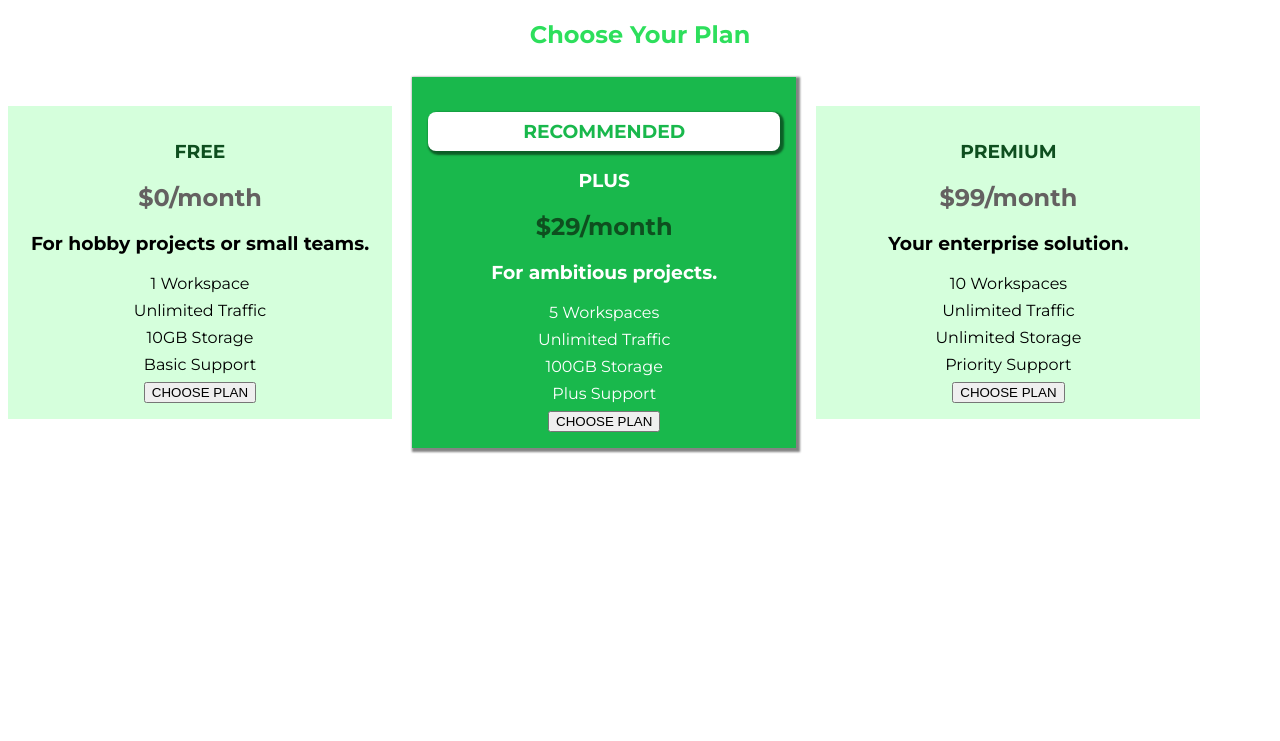
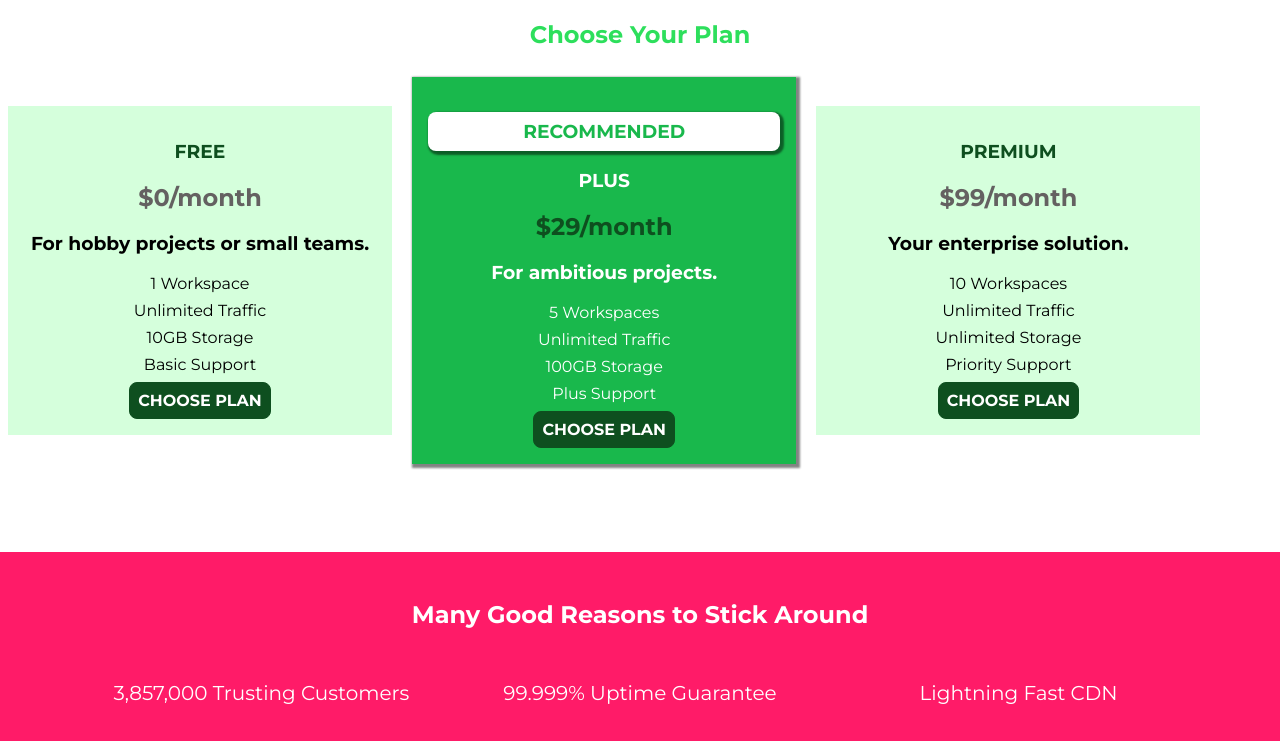
Before and after one commit to elham-miandej/Css, a plain HTML site: page Plan/index.html in a window 1280 px wide. Shown: the part 571-1312 px from the top of the page. Before the commit the page ends 1027 px from the top, so only its background shows below. Drawn offline with Linux system fonts and the light colour scheme.

Commit message:
new changes

```diff
--- a/index.html
+++ b/Plan/index.html
@@ -50,7 +50,7 @@
                         <li>Basic Support</li>
                     </ul>
                     <div>
-                        <button>CHOOSE PLAN</button>
+                        <button class="button">CHOOSE PLAN</button>
                     </div>
                 </article>
                 <article class="plan plan--highlighted">
@@ -65,10 +65,10 @@
                         <li>Plus Support</li>
                     </ul>
                     <div>
-                        <button>CHOOSE PLAN</button>
+                        <button class="button">CHOOSE PLAN</button>
                     </div>
                 </article>
-                <article class="plan" >
+                <article class="plan">
                     <h1 class="plan__title">PREMIUM</h1>
                     <h2 class="plan__price">$99/month</h2>
                     <h3>Your enterprise solution.</h3>
@@ -79,11 +79,35 @@
                         <li>Priority Support</li>
                     </ul>
                     <div>
-                        <button>CHOOSE PLAN</button>
+                        <button class="button">CHOOSE PLAN</button>
                     </div>
                 </article>
             </div>
         </section>
+        <section id="key-features">
+            <h1 class="section-title">Many Good Reasons to Stick Around</h1>
+            <ul class="key-feature__list">
+                <li class="key-feature">
+                    <div>
+
+                    </div>
+                    <p class="key-feature__description">3,857,000 Trusting Customers</p>
+                </li>
+                <li class="key-feature">
+                    <div>
+
+                    </div>
+                    <p class="key-feature__description">99.999% Uptime Guarantee</p>
+                </li>
+                <li class="key-feature">
+                    <div>
+
+                    </div>
+                    <p class="key-feature__description">Lightning Fast CDN</p>
+                </li>
+            </ul>
+        </section>
     </main>
 </body>
+
 </html>
--- a/main.css
+++ b/Plan/main.css
@@ -9,7 +9,7 @@ body {
 
 #product-overview {
     background: url("freedom.jpg");
-    width: 100%;
+    width: auto;
     height: 528px;
     padding: 10px;
 }
@@ -137,3 +137,51 @@ color: rgb(100, 97, 97);
 .plan--highlighted .plan__title{
     color: white;
 }
+
+.button{
+    background: #0e4f1f;
+    color:white ;
+    font: inherit;
+    border: 1.5px solid #0e4f1f;
+    padding: 8px;
+    border-radius: 8px;
+    font-weight: bold;
+    cursor: pointer;
+}
+
+.button:hover,
+.button:active{
+    background: white;
+    color:#0e4f1f
+}
+.button:focus{
+    outline: none;
+}
+#key-features{
+    background: #ff1b68;
+    margin-top: 80px;
+    padding:16px;
+}
+#key-features .section-title{
+    color:white;
+    margin: 32px;
+}
+.key-feature__list{
+ list-style: none;
+ margin:0;
+ padding:0;
+ text-align: center;
+}
+
+.key-feature{
+    display:inline-block;
+    width: 30%;
+    vertical-align: top;
+}
+
+.key-feature__description{
+    text-align: center;
+    font-weight:blod;
+    color:white;
+    font-size: 20px;
+}
```
Also changed, not shown: index2.html (deleted, +0 -25 lines), Plan/favicon.png (renamed from favicon.png), Plan/freedom.jpg (renamed from freedom.jpg).
